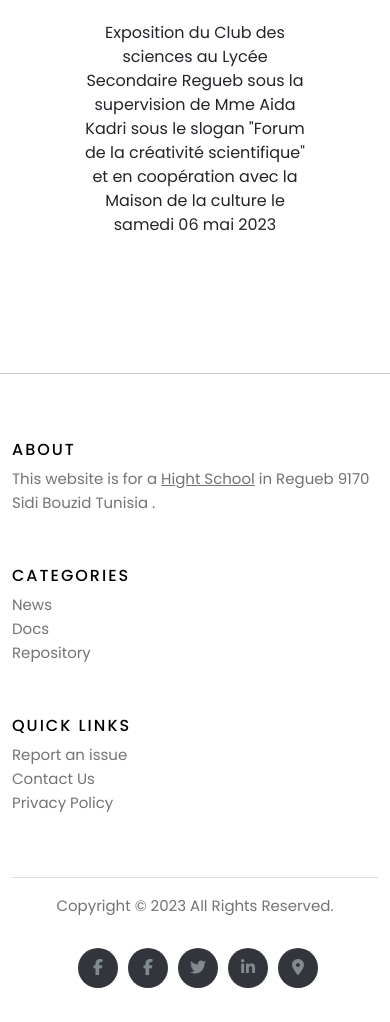
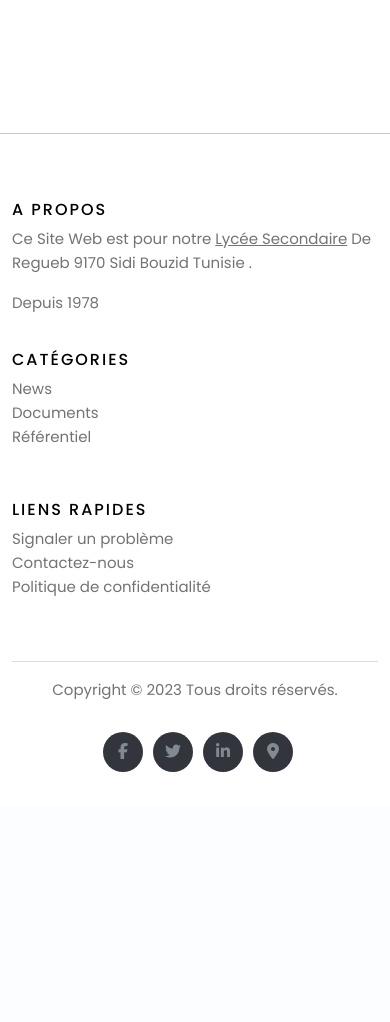
Before and after one commit to LyceeRegueb/LyceeRegueb.github.io, a PHP site: page /Feed/2023-05/06/index.html in a window 390 px wide. Shown: the part 683-1705 px from the top of the page. After the commit the page ends 1455 px from the top, so only its background shows below. Run offline with PHP 8.4, Linux system fonts and the light colour scheme; some libraries are stand-ins or nearby versions.

Commit message:
Mobile bug fixes

```diff
--- a/Feed/2023-05/06/assets/css/style.css
+++ b/Feed/2023-05/06/assets/css/style.css
@@ -23,6 +23,7 @@ a {
     cursor: pointer;
     border-radius: 20px;
 }
+
 .hero {
   background: linear-gradient(-45deg, #ee7752, #e73c7e, #23a6d5, #23d5ab);
   background-size: 400% 400%;
@@ -209,7 +210,7 @@ section {
 }
 .news-h{
   font-size: 60px;
-
+  user-select: none;
   position: relative;
   text-align: center;
 }
@@ -225,7 +226,14 @@ section {
   transform-origin: bottom right;
   transition: transform 0.75s ease-out;
 }
-
+@media(max-width:760px){
+  .news-h{
+    font-size: 20px;
+  }
+  .news-h:after{
+    height: 1px;
+  }
+}
 .news-h:hover:after {
   transform: scaleX(1);
   transform-origin: bottom left;
@@ -255,11 +263,13 @@ section {
   margin-right: 20%;
   transition: all .3s ease-in;
   border-radius: 20px;
+  user-select: none;
 }
 
 .p-svt:hover{
   scale: 1.3;
   border-radius: 20px;
+  user-select: none;
 }
 .blank{
   height: 70px;
--- a/Feed/2023-05/06/index.html
+++ b/Feed/2023-05/06/index.html
@@ -319,25 +319,26 @@
           <div class="container">
             <div class="row">
               <div class="col-sm-12 col-md-6">
-                <h6>About</h6>
-                <p class="text-justify">This website is for a <a class="maps" href="https://www.google.com/maps/place/Lyc%C3%A9e+Ar+Riqab/@34.8607896,9.7852903,19.79z/data=!4m6!3m5!1s0x12fefdb47ba6b1e5:0x5ae94e378eb5cdb2!8m2!3d34.8608025!4d9.7851042!16s%2Fg%2F11c1n26m36">Hight School</a> in Regueb 9170 Sidi Bouzid Tunisia . </p>
-              </div>
+                <h6>A Propos</h6>
+                <p class="text-justify">Ce Site Web est pour notre <a class="maps" href="https://www.google.com/maps/place/Lyc%C3%A9e+Regueb/@34.8607896,9.7852903,19z/data=!4m14!1m7!3m6!1s0x12fefdb47ba6b1e5:0x5ae94e378eb5cdb2!2sLyc%C3%A9e+Ar+Riqab!8m2!3d34.8608025!4d9.7851042!16s%2Fg%2F11c1n26m36!3m5!1s0x12fefdb464c7588d:0x401ceea529c4d8ed!8m2!3d34.8608314!4d9.7853769!16s%2Fg%2F11crzg184c">Lycée Secondaire</a> De Regueb 9170 Sidi Bouzid Tunisie .</p>
+                <pc class="text-justify">Depuis 1978</pc>
+             </div>
 
               <div class="col-xs-6 col-md-3">
-                <h6>Categories</h6>
+                <h6>Catégories</h6>
                 <ul class="footer-links">
                   <li><a href="/News/news.html">News</a></li>
-                  <li><a href="/about/github.html">Docs</a></li>
-                  <li><a href="/about/repo.html">Repository</a></li>
+                  <li><a href="/about/github.html">Documents</a></li>
+                  <li><a href="https://github.com/LyceeRegueb/LyceeRegueb.github.io">Référentiel</a></li>
                 </ul>
               </div>
 
               <div class="col-xs-6 col-md-3">
-                <h6>Quick Links</h6>
+                <h6>Liens Rapides</h6>
                 <ul class="footer-links">
-                  <li><a href="https://github.com/Ryosuke-420/Ryosuke-420.github.io/issues">Report an issue</a></li>
-                  <li><a href="https://github.com/Ryosuke-420">Contact Us</a></li>
-                  <li><a href="/about/privacy.html">Privacy Policy</a></li>
+                  <li><a href="https://github.com/LyceeRegueb/LyceeRegueb.github.io/issues">Signaler un problème</a></li>
+                  <li><a href="https://github.com/Ryosuke-420">Contactez-nous</a></li>
+                  <li><a href="/about/privacy.html">Politique de confidentialité</a></li>
                 </ul>
               </div>
             </div>
@@ -346,17 +347,16 @@
           <div class="container">
             <div class="row">
               <div class="col-md-8 col-sm-6 col-xs-12">
-                <p class="copyright-text">Copyright &copy; 2023 All Rights Reserved.
+                <p class="copyright-text">Copyright &copy; 2023 Tous droits réservés.
                 </p>
               </div>
 
               <div class="col-md-4 col-sm-6 col-xs-12">
                 <ul class="social-icons">
-                  <li><a class="facebook" href="#"><i class="fa fa-facebook"></i></a></li>
                   <li><a class="facebook" href="https://www.facebook.com/profile.php?id=100063615968050"><i class="fa fa-facebook"></i></a></li>
-              <li><a class="twitter" href="https://twitter.com/Ryosuke_420#"><i class="fa fa-twitter"></i></a></li>
-              <li><a class="linkedin" href="https://www.linkedin.com/in/kahli-mohamed-nour-567509270/"><i class="fa fa-linkedin"></i></a></li>
-              <li><a class="gmaps" href="https://www.google.com/maps/place/Lyc%C3%A9e+Regueb/@34.8607896,9.7852903,19z/data=!4m14!1m7!3m6!1s0x12fefdb47ba6b1e5:0x5ae94e378eb5cdb2!2sLyc%C3%A9e+Ar+Riqab!8m2!3d34.8608025!4d9.7851042!16s%2Fg%2F11c1n26m36!3m5!1s0x12fefdb464c7588d:0x401ceea529c4d8ed!8m2!3d34.8608314!4d9.7853769!16s%2Fg%2F11crzg184c"><i class="fa fa-map-marker"></i></a></li>
+                  <li><a class="twitter" href="https://twitter.com/Ryosuke_420#"><i class="fa fa-twitter"></i></a></li>
+                  <li><a class="linkedin" href="https://www.linkedin.com/in/kahli-mohamed-nour-567509270/"><i class="fa fa-linkedin"></i></a></li>
+                  <li><a class="gmaps" href="https://www.google.com/maps/place/Lyc%C3%A9e+Regueb/@34.8607896,9.7852903,19z/data=!4m14!1m7!3m6!1s0x12fefdb47ba6b1e5:0x5ae94e378eb5cdb2!2sLyc%C3%A9e+Ar+Riqab!8m2!3d34.8608025!4d9.7851042!16s%2Fg%2F11c1n26m36!3m5!1s0x12fefdb464c7588d:0x401ceea529c4d8ed!8m2!3d34.8608314!4d9.7853769!16s%2Fg%2F11crzg184c"><i class="fa fa-map-marker"></i></a></li>
                 </ul>
               </div>
             </div>
```
Also changed, not shown: assets/css/style.css (+24 -5 lines).
